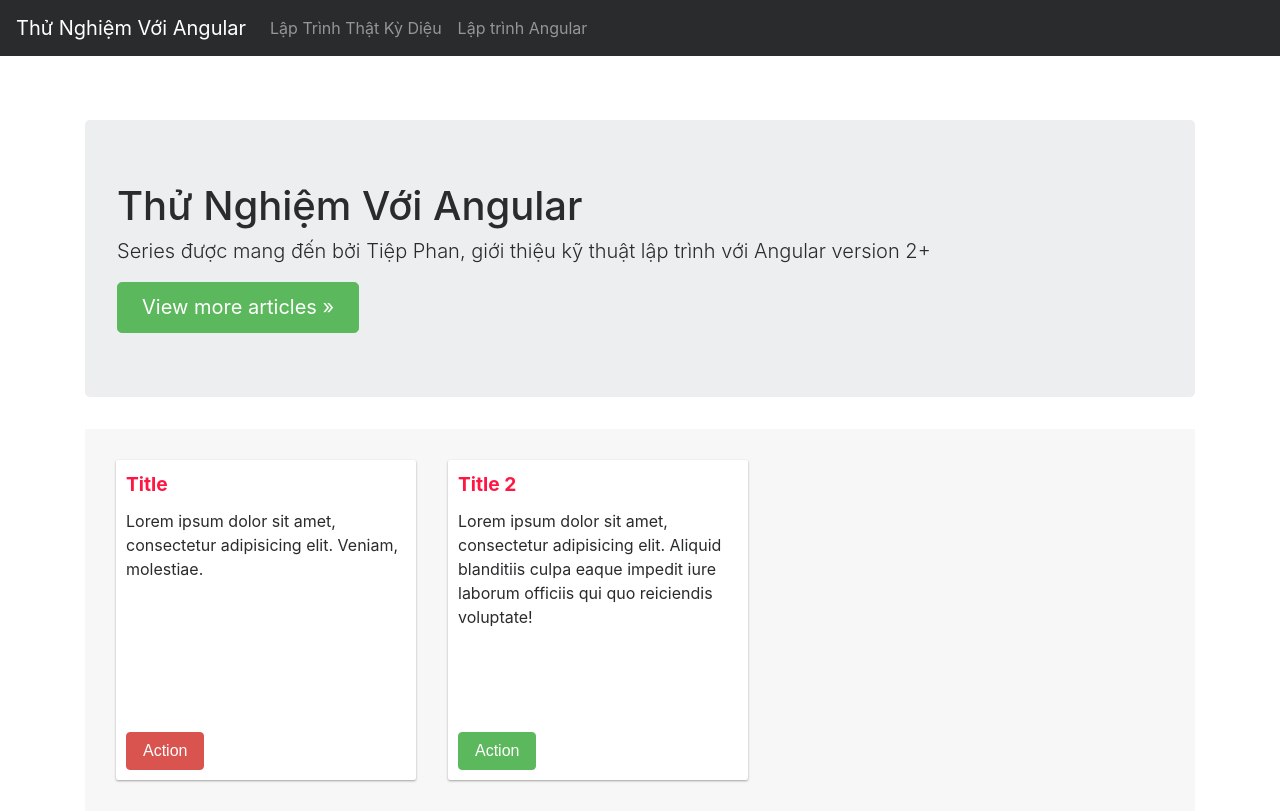
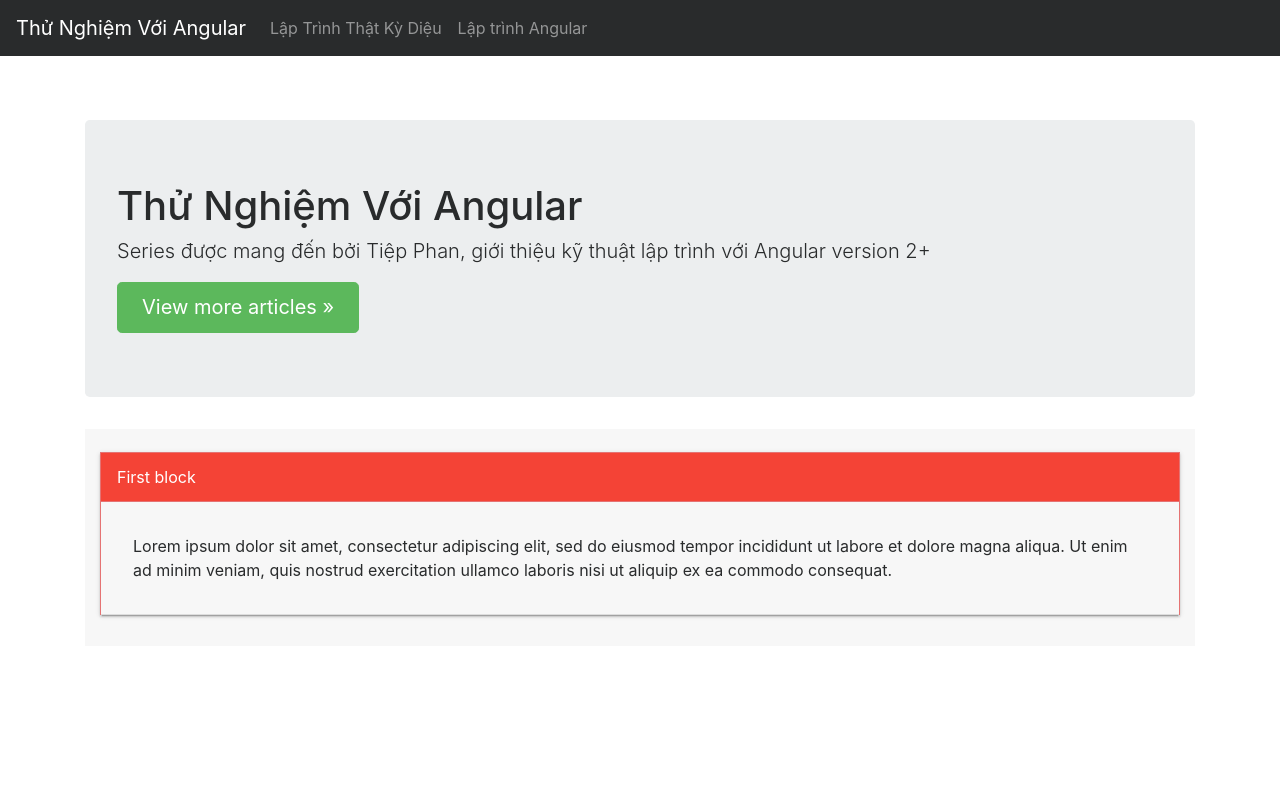
Before and after one commit to Junreturn1982/Angular2_basic, an Angular app in the folder 02demo/client/: page / in a window 1280 px wide. Built offline with nearby package versions, Linux system fonts and the light colour scheme.

Commit message:
collapse toggleSelected

```diff
--- a/02demo/client/src/app/app.component.html
+++ b/02demo/client/src/app/app.component.html
@@ -29,24 +29,13 @@
        role="button">View more articles &raquo;</a>
   </div>
   <div class="tp-app__content">
-    <tp-card>
-      <header class="tp-card__title" data-header>Title</header>
-      <footer class="tp-card__footer">
-        <button class="tp-button btn btn-danger">Action</button>
-      </footer>
-      <div class="tp-card__content">
-        Lorem ipsum dolor sit amet, consectetur adipisicing elit. Veniam, molestiae.
-      </div>
-    </tp-card>
-    <div class="tp-card">
-      <header class="tp-card__title">Title 2</header>
-      <div class="tp-card__content">
-        Lorem ipsum dolor sit amet, consectetur adipisicing elit. Aliquid blanditiis culpa eaque impedit iure laborum
-        officiis qui quo reiciendis voluptate!
-      </div>
-      <footer class="tp-card__footer">
-        <button class="tp-button btn btn-success">Action</button>
-      </footer>
+    <div>
+      <tp-collapse-group>
+        <tp-collapse [title]="'First block'" selected="true">
+          <span>Lorem ipsum dolor sit amet, consectetur adipiscing elit, sed do eiusmod tempor incididunt ut labore et dolore magna aliqua. Ut enim ad minim veniam,
+            quis nostrud exercitation ullamco laboris nisi ut aliquip ex ea commodo consequat. </span>
+        </tp-collapse>
+      </tp-collapse-group>
     </div>
-  </div>
+  </div> <!-- end tp-app__content -->
 </div>
--- a/02demo/client/src/app/app.module.ts
+++ b/02demo/client/src/app/app.module.ts
@@ -5,12 +5,16 @@
 import { AppComponent } from './app.component';
 import { SwitchesComponent } from "app/container/switches/switches.component";
 import { CardComponent } from 'app/card/card.component';
+import { CollapseGroupComponent } from './collapse-group/collapse-group.component';
+import { CollapseComponent } from './collapse/collapse.component';
 
 @NgModule({
   declarations: [
     AppComponent,
     SwitchesComponent,
-    CardComponent
+    CardComponent,
+    CollapseGroupComponent,
+    CollapseComponent
   ],
   imports: [
     BrowserModule,
--- /dev/null
+++ b/02demo/client/src/app/collapse-group/collapse-group.component.html
@@ -0,0 +1,3 @@
+<div class="collapsible">
+  <ng-content select="tp-collapse"></ng-content>
+</div>
--- /dev/null
+++ b/02demo/client/src/app/collapse-group/collapse-group.component.scss
@@ -0,0 +1,10 @@
+$redColour: #E57373;
+
+.collapsible {
+  border-top: 1px solid $redColour;
+  border-right: 1px solid $redColour;
+  border-left: 1px solid $redColour;
+  margin: .5rem 0 1rem 0;
+  box-shadow: 0 2px 2px 0 rgba(0, 0, 0, 0.14), 0 1px 5px 0 rgba(0, 0, 0, 0.12), 0 3px 1px -2px rgba(0, 0, 0, 0.2);
+  padding: 0;
+}
--- /dev/null
+++ b/02demo/client/src/app/collapse-group/collapse-group.component.ts
@@ -0,0 +1,15 @@
+import { Component, OnInit } from '@angular/core';
+
+@Component({
+  selector: 'tp-collapse-group',
+  templateUrl: './collapse-group.component.html',
+  styleUrls: ['./collapse-group.component.scss']
+})
+export class CollapseGroupComponent implements OnInit {
+
+  constructor() { }
+
+  ngOnInit() {
+  }
+
+}
--- /dev/null
+++ b/02demo/client/src/app/collapse/collapse.component.html
@@ -0,0 +1,6 @@
+<header class="collapsible-header" (click)="toggleSelected()">
+  {{ title }}
+</header>
+<section class="collapsible-body" [class.active]="selected">
+  <ng-content></ng-content>
+</section>
--- /dev/null
+++ b/02demo/client/src/app/collapse/collapse.component.scss
@@ -0,0 +1,31 @@
+$redColour: #E57373;
+
+tp-collapse {
+  display: block;
+  &:last-child {
+    .collapsible-body {
+      border-bottom: 2px solid $redColour;
+    }
+  }
+}
+
+.collapsible-header {
+  display: block;
+  cursor: pointer;
+  min-height: 3rem;
+  line-height: 3rem;
+  padding: 0 1rem;
+  background-color: #f44336;
+  color: #fff;
+  border-bottom: 1px solid $redColour;
+  user-select: none;
+}
+
+.collapsible-body {
+  display: none;
+  border-bottom: 1px solid #ddd;
+  padding: 2rem;
+  &.active {
+    display: block;
+  }
+}
--- /dev/null
+++ b/02demo/client/src/app/collapse/collapse.component.ts
@@ -0,0 +1,20 @@
+import { Component, OnInit, Input } from '@angular/core';
+
+@Component({
+  selector: 'tp-collapse',
+  templateUrl: './collapse.component.html',
+  styleUrls: ['./collapse.component.scss']
+})
+export class CollapseComponent implements OnInit {
+  @Input() title:string = '';
+  @Input() selected:boolean = false;
+
+  constructor() { }
+
+  ngOnInit() {
+  }
+
+  toggleSelected() {
+    this.selected = !this.selected;
+  }
+}
```
Also changed, not shown: 2 other files (tests, documents, lock files or other folders).
